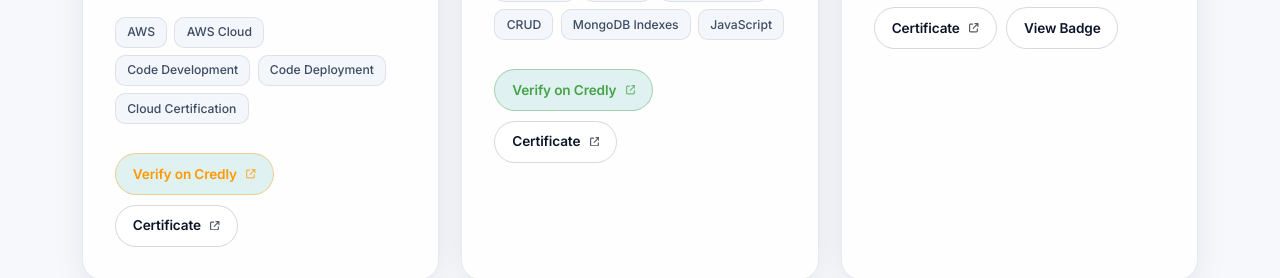
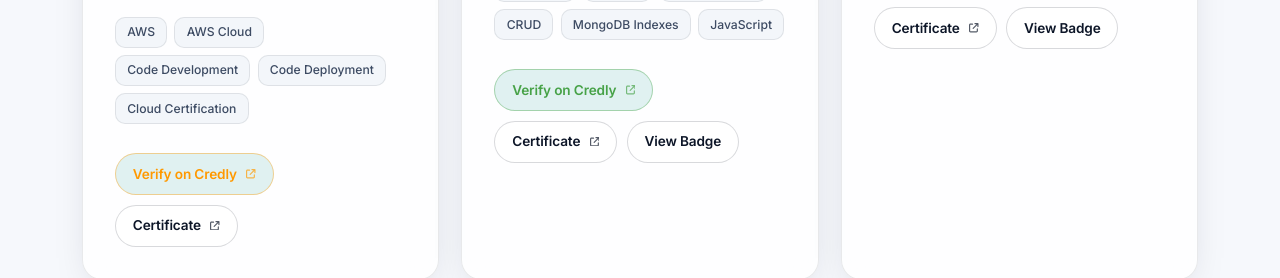
Before and after one commit to yathamsridharreddy/sridhar-portfolio, a React (Vite) app: page / in a window 1280 px wide. Shown: the part 6220-6498 px from the top of the page. Built offline with nearby package versions, Linux system fonts and the light colour scheme; no server answers; the database is empty; a web font is replaced by a local one.

Commit message:
Add the MongoDB badge image to its certification card
Extract the badge artwork embedded in the MongoDB certificate PDF and
serve it as a transparent PNG so the card offers the same badge viewer
as the HTML and CSS entry.

```diff
--- a/src/components/Certifications.jsx
+++ b/src/components/Certifications.jsx
@@ -30,6 +30,7 @@
     desc: "Validates building applications against MongoDB using drivers, indexes and the document model.",
     skills: ["MongoDB", "Node.js", "Data Modeling", "CRUD", "MongoDB Indexes", "JavaScript"],
     cert: "/mongodb-associate-cert.pdf",
+    badge: "/mongodb-associate-badge.png",
     verify:
       "https://www.credly.com/earner/earned/badge/223f1b98-5876-4ec0-9bd1-fe7f8ea66b7a",
     accent: "#47A248",
```
Also changed, not shown: public/mongodb-associate-badge.png (added).
